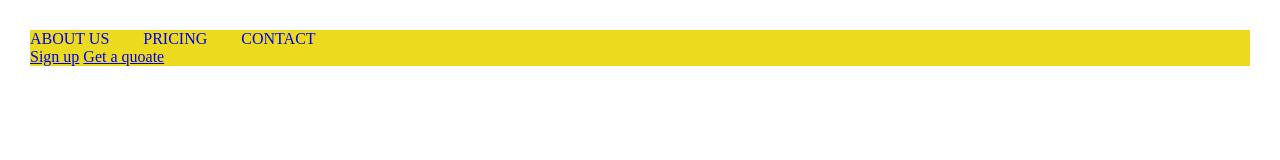
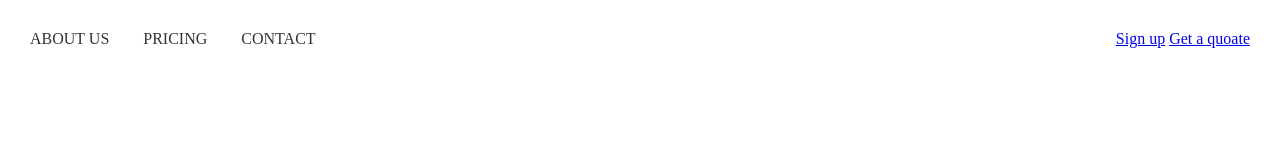
Before and after one commit to Scientific-Research/Sass-Scss-Project, a website: page index.html in a window 1280 px wide. Drawn offline with Linux system fonts and the light colour scheme.

Commit message:
using float to send the items to right and left!

```diff
--- a/style.scss
+++ b/style.scss
@@ -6,6 +6,7 @@
 $color-primary: #ebda1d; // yellow color
 $color-secondary: #f08a5d; // orange color
 $color-tertiary: #b83b5e; // pink
+$color-text-dark: #333;
 
 nav {
   margin: 30px;
@@ -14,6 +15,7 @@ nav {
 
 .navigation {
   list-style: none;
+  float: left;
 
   li {
     display: inline-block;
@@ -24,9 +26,14 @@ nav {
       margin: 0;
     }
     // .navigation li a {}
-    a {
+    a:link {
       text-decoration: none;
       text-transform: uppercase;
+      color: $color-text-dark;
     }
   }
 }
+
+.button {
+  float: right;
+}
```
Also changed, not shown: style.css, 1 other file.
